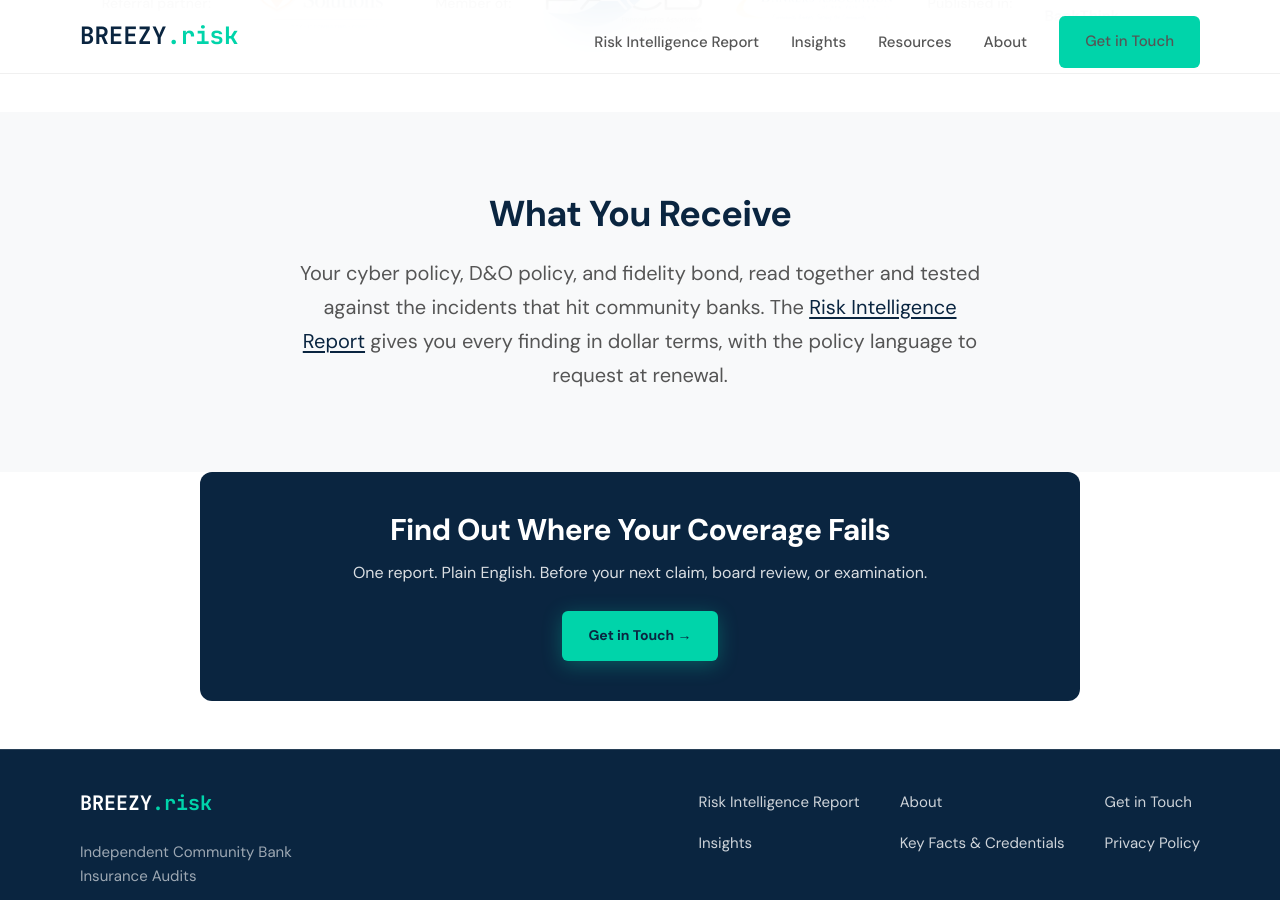
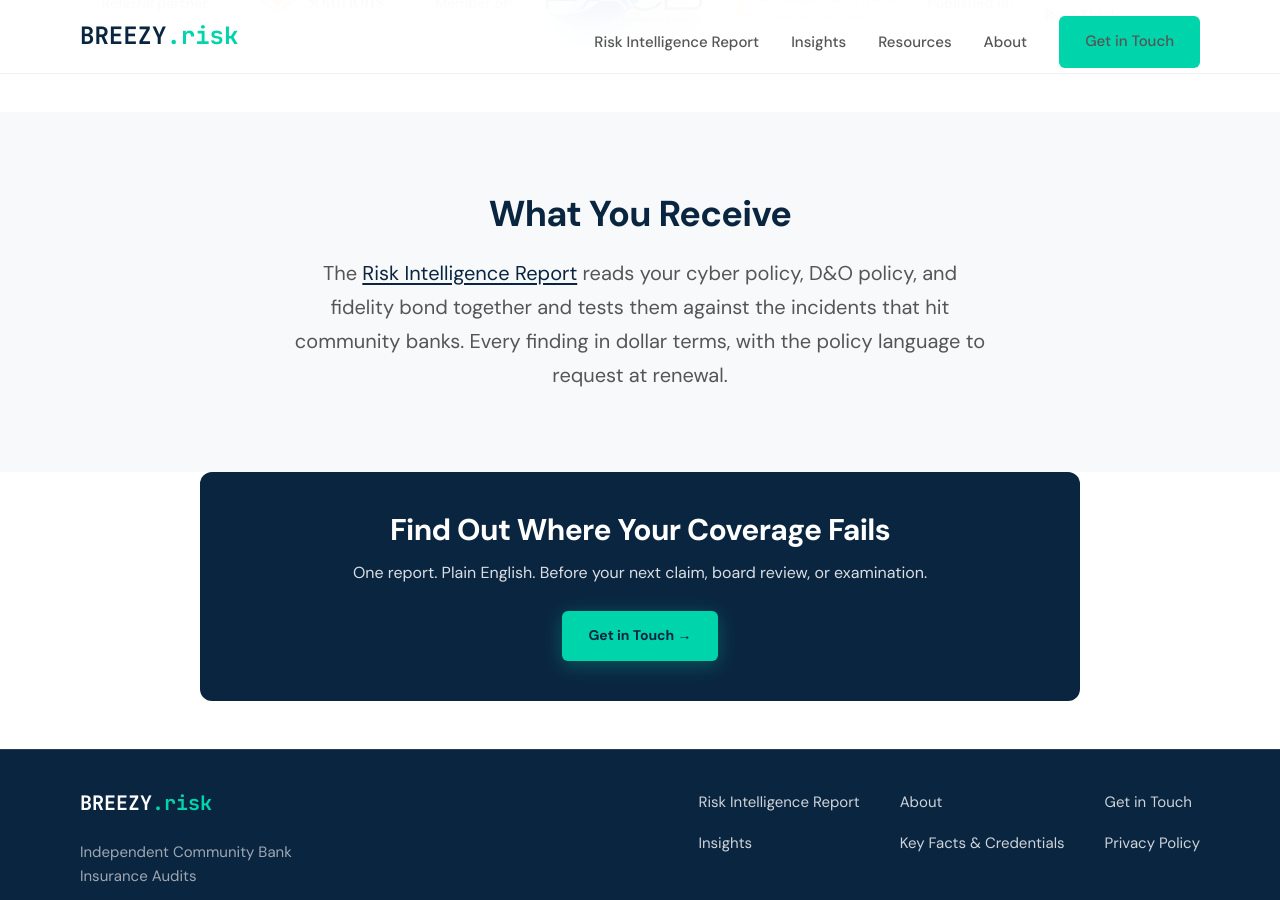
Before and after one commit to joeproe1/breezyrisk.com, a Jekyll site: the page built from index.html, in a window 1280 px wide and 900 px high, scrolled down 1352 px. Built offline with Jekyll 4.4.1, drawn with Linux system fonts in a browser that asks for light colours.

Commit message:
Lead the homepage deliverable section with the report name

```diff
--- a/index.html
+++ b/index.html
@@ -114,7 +114,7 @@
   <div class="container">
     <div class="section-header" style="margin-bottom: 0;">
       <h2>What You Receive</h2>
-      <p>Your cyber policy, D&O policy, and fidelity bond, read together and tested against the incidents that hit community banks. The <a href="{{ '/risk-intelligence-report/' | relative_url }}">Risk Intelligence Report</a> gives you every finding in dollar terms, with the policy language to request at renewal.</p>
+      <p>The <a href="{{ '/risk-intelligence-report/' | relative_url }}">Risk Intelligence Report</a> reads your cyber policy, D&O policy, and fidelity bond together and tests them against the incidents that hit community banks. Every finding in dollar terms, with the policy language to request at renewal.</p>
     </div>
   </div>
 </section>
```
